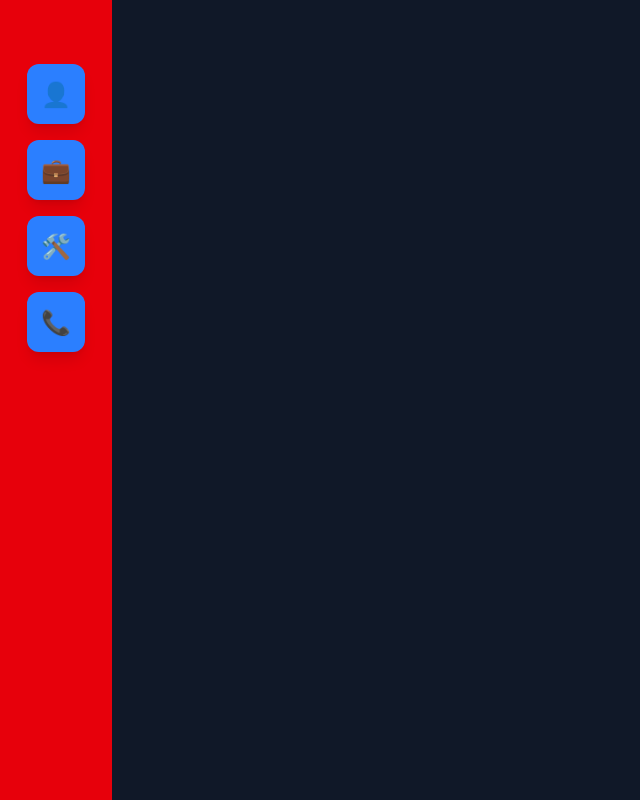
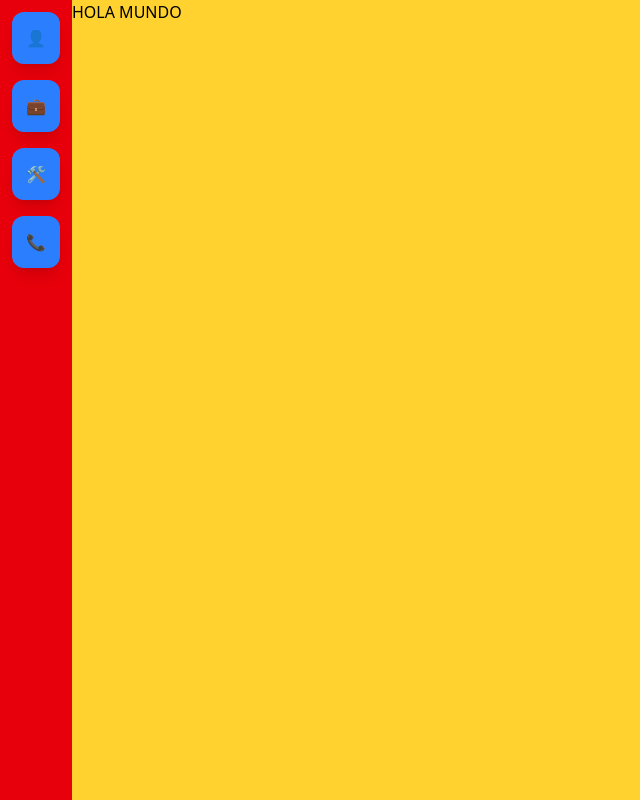
Before and after one commit to FrancoBarberis/Portfolio-Franco, a React (Vite) app: page / in a window 1280 px wide. Shown: the whole page, without its empty margins (0-640 px from the left). Built offline with nearby package versions, Linux system fonts and the light colour scheme.

Commit message:
Channel sidebar layout

```diff
--- a/src/App.jsx
+++ b/src/App.jsx
@@ -1,5 +1,5 @@
 import Bubble from './components/Bubble';
-import { MainLayout, Sidebar } from './layout';
+import { MainLayout, Sidebar, ChannelSidebar } from './layout';
 
 function App() {
   return (
@@ -11,6 +11,9 @@ function App() {
           <Bubble icon={"🛠️"} tooltip={"Habilidades"} id={"tooltip-3"} />
           <Bubble icon={"📞"} tooltip={"Contacto"} id = {"tooltip-4"} />
         </Sidebar>
+        <ChannelSidebar>
+          <h1>HOLA MUNDO</h1>
+        </ChannelSidebar>
       </MainLayout>
     </div>
   );
--- a/src/components/Bubble.jsx
+++ b/src/components/Bubble.jsx
@@ -8,7 +8,7 @@ function Bubble({ icon, tooltip, id }) {
       data-tooltip-content={tooltip}
       className="relative w-auto h-auto p-3.5 bg-blue-500 rounded-xl flex items-center justify-center shadow-lg hover:cursor-pointer"
     >
-      <span className="text-2xl text-white">{icon}</span>
+      <span className="text-m text-white">{icon}</span>
 
       <Tooltip
         id={id}
--- a/src/layout/ChannelSidebar.jsx
+++ b/src/layout/ChannelSidebar.jsx
@@ -1 +1,9 @@
+function ChannelSidebar({children}){
+    return (
+        <div className="bg-amber-300 flex-1">
+            {children}
+        </div>
+    )
+}
+
 export default ChannelSidebar;
--- a/src/layout/MainLayout.jsx
+++ b/src/layout/MainLayout.jsx
@@ -1,7 +1,7 @@
 
 function MainLayout({ children }) {
   return (
-    <div className="bg-gray-900 min-h-screen w-full">
+    <div className="bg-gray-900 min-h-screen min-w-screen flex flex-row">
       {children}
     </div>
   );
--- a/src/layout/Sidebar.jsx
+++ b/src/layout/Sidebar.jsx
@@ -2,7 +2,7 @@ import Bubble from "../components/Bubble";
 
 function Sidebar({ children }) {
   return (
-    <div className="w-28 flex flex-col items-center gap-4 bg-red-600 text-white h-screen p-4 pt-16">
+    <div className="max-w-fit flex flex-col items-center gap-4 bg-red-600 text-white h-screen p-3 ">
       {children}
     </div>
   );
--- a/src/layout/index.js
+++ b/src/layout/index.js
@@ -1,4 +1,4 @@
 export { default as MainLayout } from './MainLayout';
 export { default as Sidebar } from './Sidebar';
-// export { default as ChannelSidebar } from './ChannelSidebar';
+export { default as ChannelSidebar } from './ChannelSidebar';
 // export { default as ChatArea } from './ChatArea';
```
